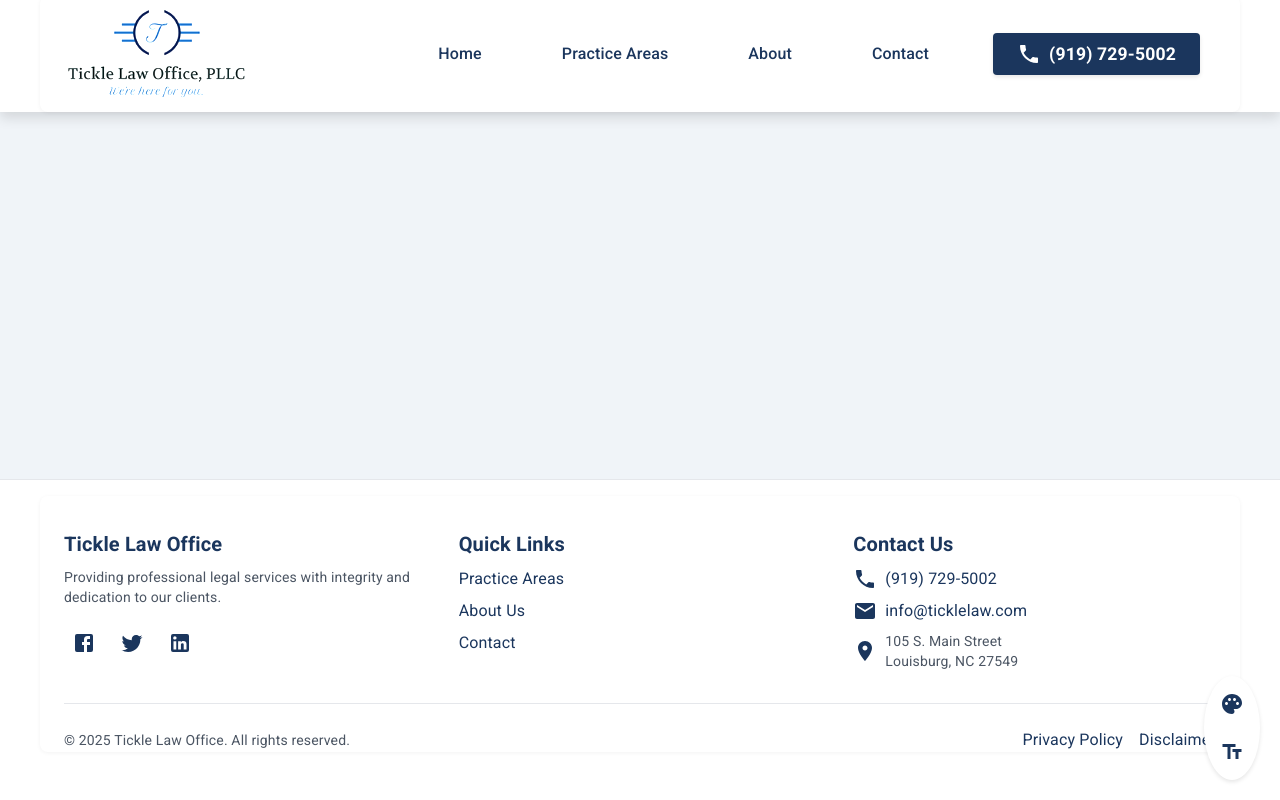
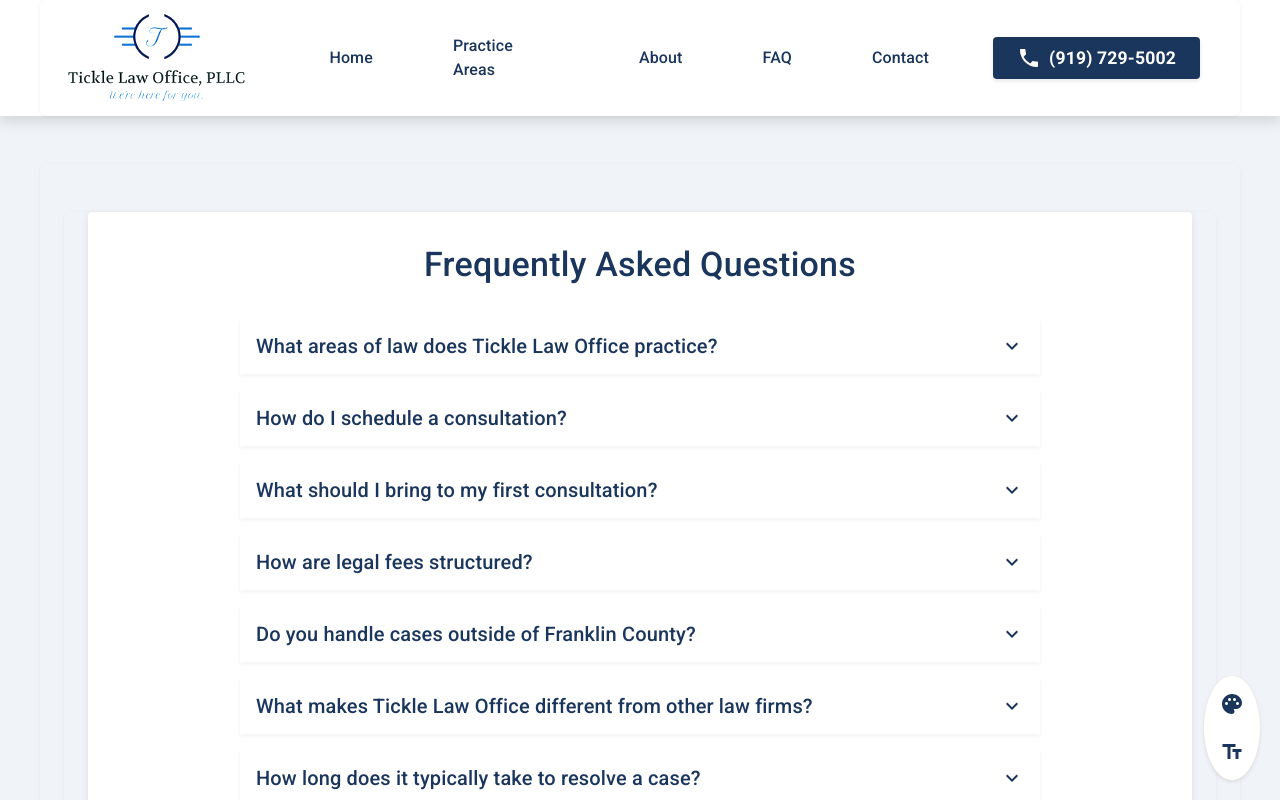
Before and after one commit to talyruger/law-firm-template, a React (Create React App) app: page /faq in a window 1280 px wide. Shown: the top 800 px of the page. Built offline with nearby package versions, Linux system fonts and the light colour scheme.

Commit message:
Stable build

```diff
--- a/src/App.tsx
+++ b/src/App.tsx
@@ -14,6 +14,7 @@ import Kaitlyn from './pages/attorneys/Kaitlyn';
 import Charlotte from './pages/attorneys/Charlotte';
 import PrivacyPolicy from './pages/PrivacyPolicy';
 import Disclaimer from './pages/Disclaimer';
+import FAQ from './pages/FAQ';
 import { createAppTheme } from './theme/theme';
 
 function App() {
@@ -64,6 +65,7 @@ function App() {
             <Route path="/attorneys/charlotte" element={<Charlotte />} />
             <Route path="/privacy-policy" element={<PrivacyPolicy />} />
             <Route path="/disclaimer" element={<Disclaimer />} />
+            <Route path="/faq" element={<FAQ />} />
           </Routes>
         </Box>
         <Footer />
--- /dev/null
+++ b/src/components/FAQ.tsx
@@ -0,0 +1,103 @@
+import React from 'react';
+import {
+  Box,
+  Typography,
+  Accordion,
+  AccordionSummary,
+  AccordionDetails,
+  Paper,
+  Container,
+} from '@mui/material';
+import ExpandMoreIcon from '@mui/icons-material/ExpandMore';
+
+interface FAQItem {
+  question: string;
+  answer: string;
+}
+
+const faqItems: FAQItem[] = [
+  {
+    question: "What areas of law does Tickle Law Office practice?",
+    answer: "Tickle Law Office specializes in several key practice areas to serve our community in Louisburg and surrounding areas. Our primary focus includes Family Law (divorce, child custody, and support), Criminal Defense (traffic violations, misdemeanors, and felonies), Estate Planning (wills, trusts, and probate), and Personal Injury cases. We also handle Real Estate matters and provide general legal counsel. Our experienced attorneys are dedicated to providing comprehensive legal solutions tailored to your specific needs."
+  },
+  {
+    question: "How do I schedule a consultation?",
+    answer: "Scheduling a consultation is easy and convenient. You can reach us by phone at (919) 729-5002 during our business hours (Monday-Friday, 9 AM - 5 PM), or you can fill out the contact form on our website. We offer both in-person and virtual consultations to accommodate your schedule. During your initial consultation, we'll discuss your legal matter in detail, explain your options, and provide a clear understanding of how we can help. There's no obligation, and all consultations are confidential."
+  },
+  {
+    question: "What should I bring to my first consultation?",
+    answer: "To make the most of your first consultation, please bring any relevant documents related to your case. This may include court documents, contracts, police reports, medical records (for personal injury cases), financial statements (for family law matters), or any other paperwork that relates to your legal situation. If you're unsure what to bring, don't worry - just bring what you have, and we'll guide you through the process. It's also helpful to prepare a list of questions you'd like to ask during the consultation."
+  },
+  {
+    question: "How are legal fees structured?",
+    answer: "Our fee structure is transparent and tailored to the type of legal service you need. We offer several payment arrangements: hourly rates for ongoing legal work, flat fees for specific services (like estate planning or uncontested divorces), and contingency fees for personal injury cases (where we only get paid if we win your case). During your initial consultation, we'll provide a clear explanation of our fees and payment options. We also offer payment plans for certain services to make legal representation more accessible. All fee agreements are put in writing before we begin work on your case."
+  },
+  {
+    question: "Do you handle cases outside of Franklin County?",
+    answer: "Yes, we handle cases throughout North Carolina, though our primary service area is Franklin County and surrounding regions. Our attorneys are licensed to practice in all North Carolina state courts. We regularly represent clients in Wake, Nash, Vance, and other neighboring counties. For cases outside our immediate area, we may charge additional travel fees, which will be clearly explained during your initial consultation. We're committed to providing the same high-quality legal representation regardless of where your case is heard."
+  },
+  {
+    question: "What makes Tickle Law Office different from other law firms?",
+    answer: "Tickle Law Office stands out through our commitment to personalized service, local expertise, and family values. With over 20 years of experience in Franklin County, we have deep roots in the community and understand the local legal landscape. Our attorneys combine traditional legal expertise with modern technology to provide efficient, effective representation. We pride ourselves on being accessible to our clients, providing regular updates, and maintaining clear communication throughout your case. Our firm is also known for its compassionate approach to sensitive legal matters, particularly in family law and criminal defense cases."
+  },
+  {
+    question: "How long does it typically take to resolve a case?",
+    answer: "The timeline for resolving a case varies significantly depending on the type of legal matter and its complexity. Simple matters like traffic tickets or basic estate planning can be resolved in a few weeks. More complex cases like contested divorces or criminal trials may take several months to a year or more. During your initial consultation, we'll provide a realistic timeline based on your specific situation. We're committed to resolving your case as efficiently as possible while ensuring the best possible outcome. We'll keep you informed of progress and any changes to the expected timeline throughout the process."
+  },
+  {
+    question: "Do you offer payment plans?",
+    answer: "Yes, we understand that legal services can be a significant investment, and we offer flexible payment options to make our services more accessible. We provide payment plans for many of our services, with terms that can be customized to your financial situation. For personal injury cases, we work on a contingency fee basis, meaning you don't pay unless we win your case. For other matters, we can discuss various payment arrangements during your initial consultation. We're committed to finding a payment solution that works for you while ensuring you receive the legal representation you need."
+  }
+];
+
+const FAQ: React.FC = () => {
+  return (
+    <Box sx={{ py: 6, bgcolor: 'sectionBackground.light' }}>
+      <Container maxWidth="lg">
+        <Paper sx={{ p: 4 }}>
+          <Typography variant="h4" gutterBottom align="center" sx={{ mb: 4 }}>
+            Frequently Asked Questions
+          </Typography>
+          <Box sx={{ maxWidth: 800, mx: 'auto' }}>
+            {faqItems.map((item, index) => (
+              <Accordion
+                key={index}
+                sx={{
+                  mb: 2,
+                  '&:before': {
+                    display: 'none',
+                  },
+                  boxShadow: '0px 2px 4px rgba(0, 0, 0, 0.05)',
+                  '&:hover': {
+                    boxShadow: '0px 4px 8px rgba(0, 0, 0, 0.1)',
+                  },
+                }}
+              >
+                <AccordionSummary
+                  expandIcon={<ExpandMoreIcon />}
+                  sx={{
+                    backgroundColor: 'background.paper',
+                    '&:hover': {
+                      backgroundColor: 'action.hover',
+                    },
+                  }}
+                >
+                  <Typography variant="h6" component="h2" sx={{ fontWeight: 500 }}>
+                    {item.question}
+                  </Typography>
+                </AccordionSummary>
+                <AccordionDetails sx={{ backgroundColor: 'background.paper' }}>
+                  <Typography variant="body1" color="text.secondary" sx={{ lineHeight: 1.7 }}>
+                    {item.answer}
+                  </Typography>
+                </AccordionDetails>
+              </Accordion>
+            ))}
+          </Box>
+        </Paper>
+      </Container>
+    </Box>
+  );
+};
+
+export default FAQ;
--- a/src/components/Navbar.tsx
+++ b/src/components/Navbar.tsx
@@ -60,6 +60,7 @@ const CallToAction = styled(Button)(({ theme }) => ({
   padding: '0.5rem 1.5rem',
   marginLeft: '1.5rem',
   borderRadius: '4px',
+  whiteSpace: 'nowrap',
   '&:hover': {
     backgroundColor: theme.palette.primary.dark,
     boxShadow: '0px 4px 8px rgba(0, 0, 0, 0.15)',
@@ -67,6 +68,7 @@ const CallToAction = styled(Button)(({ theme }) => ({
   '& .MuiTypography-root': {
     fontWeight: 700,
     fontSize: '1.1rem',
+    whiteSpace: 'nowrap',
   },
 }));
 
@@ -111,6 +113,7 @@ const Navbar: React.FC = () => {
     { text: 'Home', path: '/' },
     { text: 'Practice Areas', path: '/practice-areas' },
     { text: 'About', path: '/about' },
+    { text: 'FAQ', path: '/faq' },
     { text: 'Contact', path: '/contact' },
   ];
 
@@ -267,6 +270,9 @@ const Navbar: React.FC = () => {
                 <NavLink to="/about">
                   About
                 </NavLink>
+                <NavLink to="/faq">
+                  FAQ
+                </NavLink>
                 <NavLink to="/contact">
                   Contact
                 </NavLink>
--- /dev/null
+++ b/src/pages/FAQ.tsx
@@ -0,0 +1,23 @@
+import React from 'react';
+import { Box, Container } from '@mui/material';
+import { Helmet } from 'react-helmet-async';
+import FAQ from '../components/FAQ';
+
+const FAQPage: React.FC = () => {
+  return (
+    <>
+      <Helmet>
+        <title>Frequently Asked Questions | Tickle Law Office</title>
+        <meta name="description" content="Find answers to common questions about our legal services, consultation process, and more at Tickle Law Office." />
+      </Helmet>
+
+      <Box sx={{ py: 6, bgcolor: 'sectionBackground.light' }}>
+        <Container maxWidth="lg">
+          <FAQ />
+        </Container>
+      </Box>
+    </>
+  );
+};
+
+export default FAQPage;
--- a/src/pages/Home.tsx
+++ b/src/pages/Home.tsx
@@ -18,6 +18,7 @@ interface PracticeArea {
   icon: React.ReactElement;
   title: string;
   description: string;
+  image: string;
 }
 
 interface Service {
@@ -36,21 +37,25 @@ const practiceAreas: PracticeArea[] = [
     icon: <FamilyRestroomIcon fontSize="large" color="secondary" />,
     title: 'Family Law',
     description: 'We will provide you with the representation you need to resolve family disputes and move forward.',
+    image: 'https://images.unsplash.com/photo-1511632765486-a01980e01a18?auto=format&fit=crop&w=800&q=80'
   },
   {
     icon: <GavelIcon fontSize="large" color="secondary" />,
     title: 'Criminal Defense',
     description: 'Our lawyers will help you understand your options and protect your future every step of the way.',
+    image: 'https://images.unsplash.com/photo-1589829545856-d10d557cf95f?auto=format&fit=crop&w=800&q=80'
   },
   {
     icon: <AccountBalanceIcon fontSize="large" color="secondary" />,
     title: 'Estate Planning',
     description: 'We will help you protect your assets and your beneficiaries by planning your estate.',
+    image: 'https://images.unsplash.com/photo-1450101499163-c8848c66ca85?auto=format&fit=crop&w=800&q=80'
   },
   {
     icon: <BusinessCenterIcon fontSize="large" color="secondary" />,
     title: 'Business Law',
     description: 'Our attorneys provide legal counsel for business formation, contract disputes, and civil litigation.',
+    image: 'https://images.unsplash.com/photo-1552664730-d307ca884978?auto=format&fit=crop&w=800&q=80'
   },
 ];
 
@@ -126,13 +131,13 @@ const Home: React.FC = () => {
             left: 0,
             right: 0,
             bottom: 0,
-            backgroundColor: 'rgba(27, 54, 93, 0.65)',
+            backgroundColor: 'rgba(27, 54, 93, 0.75)',
             zIndex: 1,
           },
           backgroundImage: 'url(/images/franklin-courthouse.jpg)',
           backgroundSize: 'cover',
-          backgroundPosition: 'center 30%',
-          minHeight: '30vh',
+          backgroundPosition: 'center',
+          minHeight: '50vh',
         }}
       >
         <Container
@@ -185,7 +190,29 @@ const Home: React.FC = () => {
           <Grid container spacing={4}>
             {practiceAreas.map((area) => (
               <Grid item xs={12} sm={6} md={3} key={area.title}>
-                <Paper sx={{ p: 3, height: '100%', bgcolor: 'background.paper' }}>
+                <Paper
+                  sx={{
+                    p: 3,
+                    height: '100%',
+                    bgcolor: 'background.paper',
+                    position: 'relative',
+                    overflow: 'hidden',
+                    '&::before': {
+                      content: '""',
+                      position: 'absolute',
+                      top: 0,
+                      left: 0,
+                      right: 0,
+                      bottom: 0,
+                      backgroundImage: `url(${area.image})`,
+                      backgroundSize: 'cover',
+                      backgroundPosition: 'center',
+                      opacity: 0.1,
+                      zIndex: 0,
+                    },
+                  }}
+                >
+                  <Box sx={{ position: 'relative', zIndex: 1 }}>
                     {area.icon}
                     <Typography variant="h6" sx={{ mt: 2, mb: 1 }}>
                       {area.title}
@@ -193,6 +220,7 @@ const Home: React.FC = () => {
                     <Typography variant="body2" color="text.secondary">
                       {area.description}
                     </Typography>
+                  </Box>
                 </Paper>
               </Grid>
             ))}
```
Lines whose indentation alone changed are shown as unchanged.
